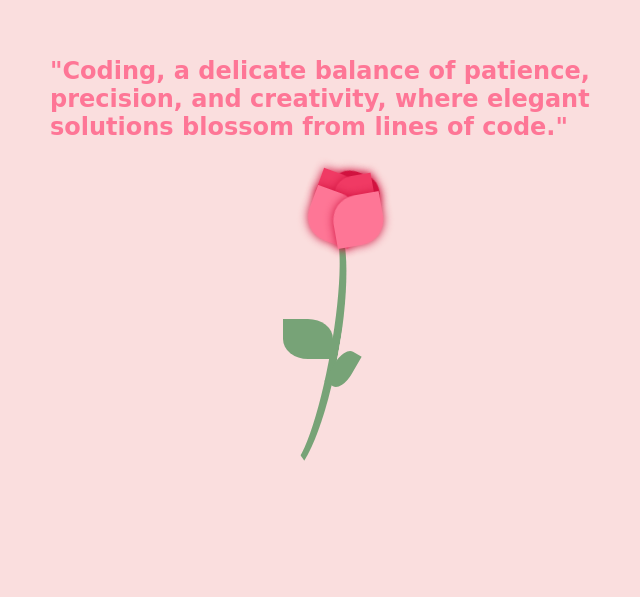
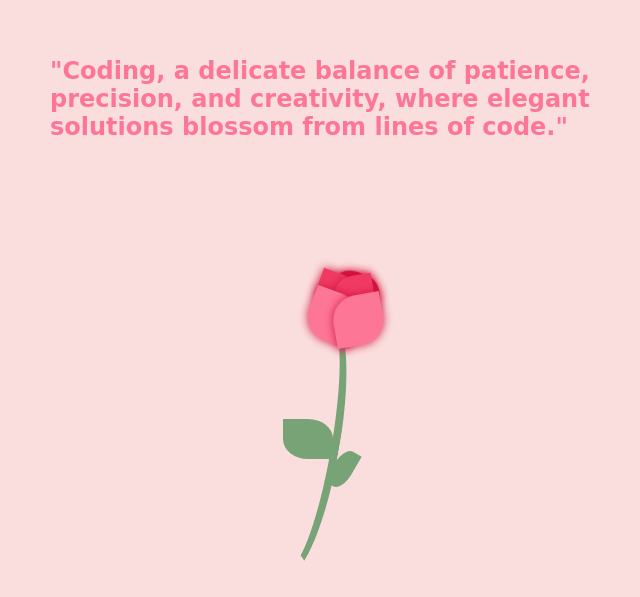
Before and after one commit to Kiranolichhetri/CSS, a plain HTML site: page Rose/index.html in a window 1280 px wide. Shown: the part 159-756 px from the top of the page, without its empty margins (190-830 px from the left). Drawn offline with Linux system fonts and the light colour scheme.

Commit message:
Update style.css

```diff
--- a/Rose/style.css
+++ b/Rose/style.css
@@ -28,7 +28,7 @@ h1 {
 
 .rose {
     width: 1200px;
-    margin-top: 350px;
+    margin-top: 450px;
     height: 200px;
     position: relative;
     right: 0;
```
